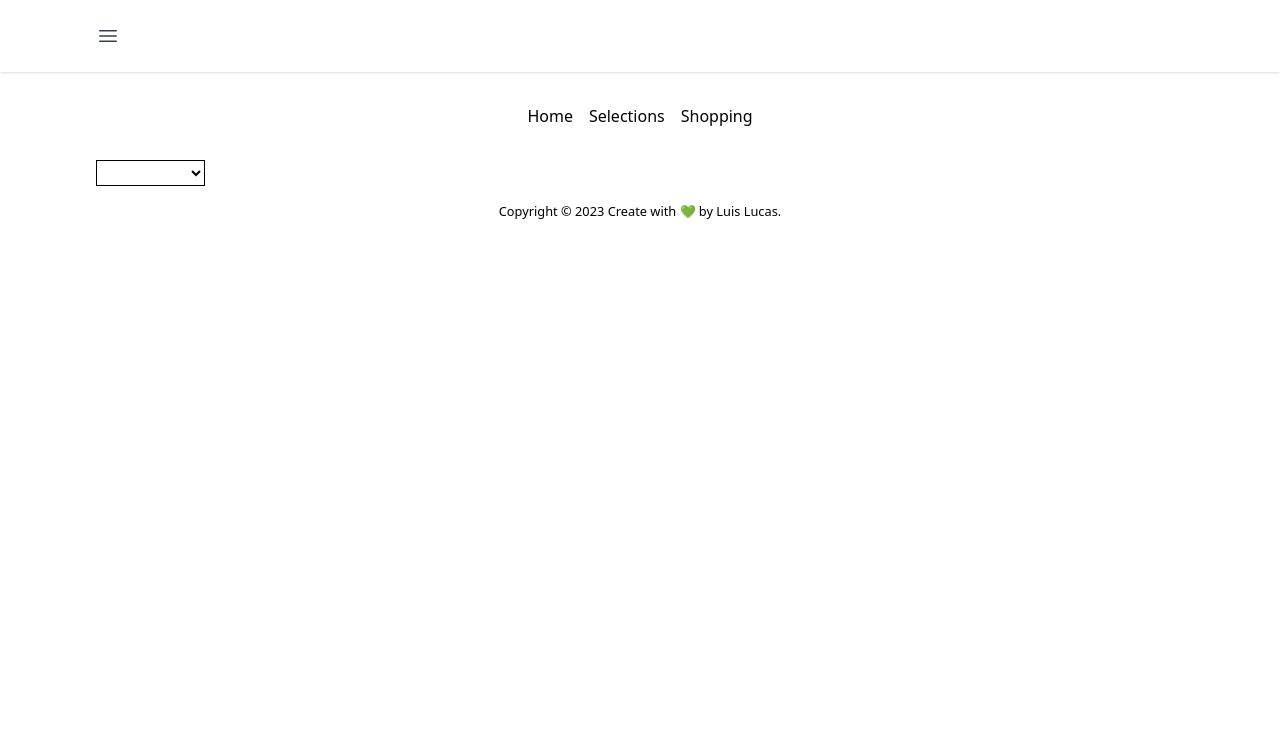
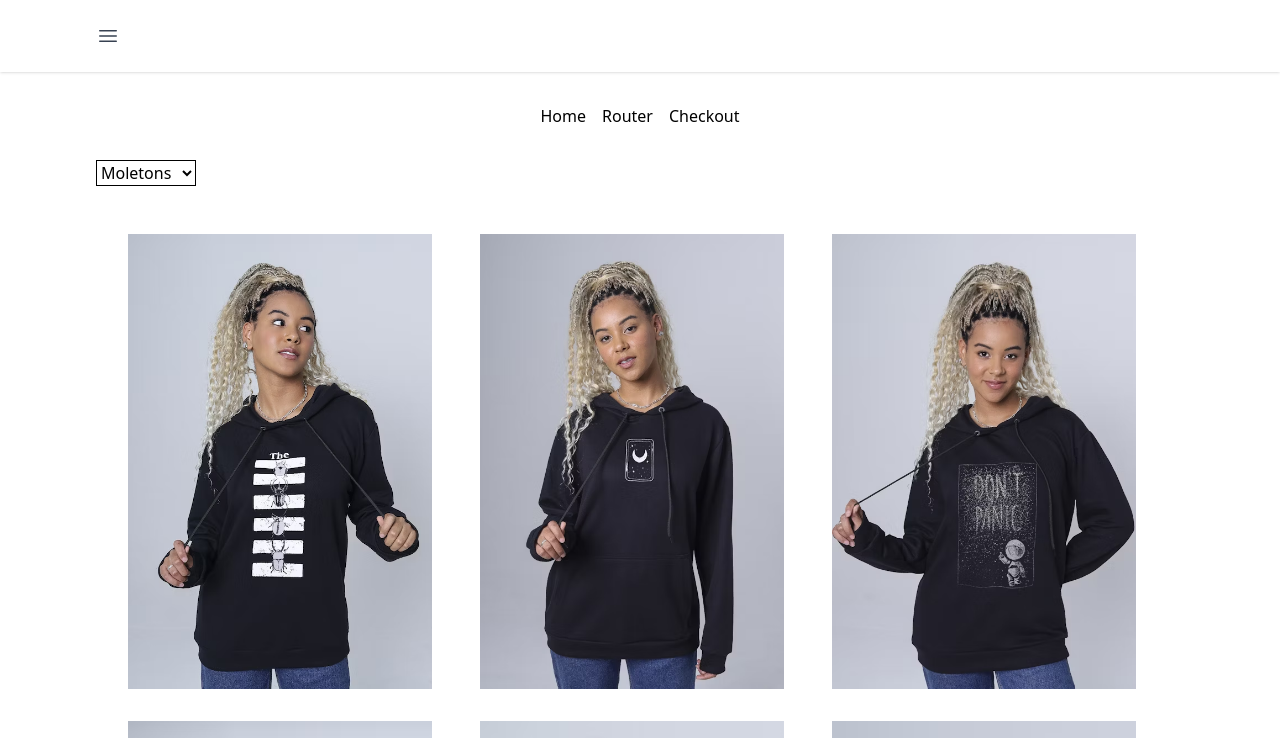
Before and after one commit to LuisSempre/chico-rei, a Vue app: page /about in a window 1280 px wide. Shown: the top 738 px of the page. Built offline with nearby package versions, Linux system fonts and the light colour scheme.

Commit message:
Up AboutView

```diff
--- a/src/App.vue
+++ b/src/App.vue
@@ -9,8 +9,8 @@ import Menu from './components/Menu.vue'
     <Menu />
     <div class="py-8 flex justify-center items-center max-w-6xl mx-auto gap-4">
       <RouterLink to="/">Home</RouterLink>
-      <RouterLink to="/about">Selections</RouterLink>
-      <RouterLink to="/shopping">Shopping</RouterLink>
+      <RouterLink to="/about">Router</RouterLink>
+      <RouterLink to="/shopping">Checkout</RouterLink>
     </div>
     <RouterView />
     <Footer />
--- a/src/components/Tshirt.vue
+++ b/src/components/Tshirt.vue
@@ -5,9 +5,9 @@
       <li v-for="file in files" :key="file.source" class="relative">
         <div class="flex flex-col lg:flex-row gap-4">
           <div>
-            <img :src="file.source" alt="" class="w-62" />
+            <img :src="file.source" alt=""/>
           </div>
-          <div class="text-[10px] space-y-4 max-w-2xl mx-auto">
+          <div class="text-[10px] space-y-[15px]">
             <p class="font-semibold">
               {{ file.title }}
             </p>
--- a/src/views/AboutView.vue
+++ b/src/views/AboutView.vue
@@ -1,25 +1,29 @@
 <template>
-  <div class="flex flex-col justify-start items-start max-w-6xl mx-auto gap-4 px-8">
+  <div class="flex flex-col justify-start items-start max-w-6xl mx-auto gap-4 px-8 h-screen">
     <select v-model="selectedRoute" v-on:change="navigate" class="bg-white border border-black">
-      <option value="/sweatshirts">Sweatshirts</option>
-      <option value="/tshirts">Tshirts</option>
-      <option value="/shirts">Shirts</option>
+      <option value="/sweatshirts" class="">Moletons</option>
+      <option value="/tshirts">Camisetas</option>
+      <option value="/shirts">Camisas</option>
     </select>
     <RouterView />
+    <SweatShirts />
   </div>
 </template>
 
 <script>
+import SweatShirts from '../components/SweatShirts.vue';
+
 export default {
     data() {
         return {
-      selectedRoute: '/about'
-    }
+            selectedRoute: "/sweatshirts"
+        };
     },
     methods: {
         navigate() {
-      this.$router.push(this.selectedRoute)
+            this.$router.push(this.selectedRoute);
         }
-  }
+    },
+    components: { SweatShirts }
 }
 </script>
```
Lines whose indentation alone changed are shown as unchanged.
